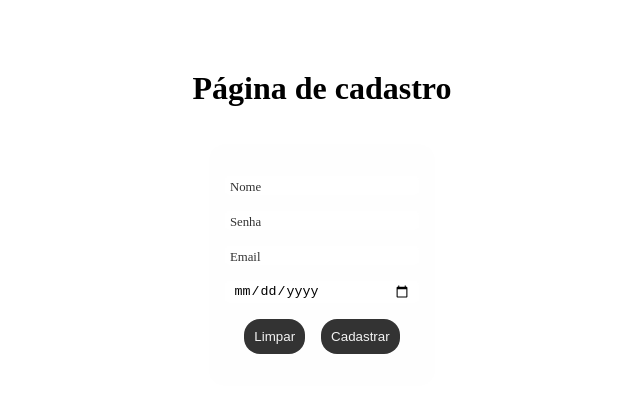
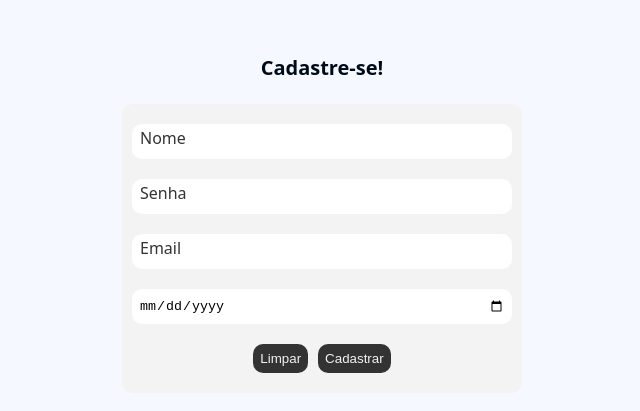
Before and after one commit to BenoGustavo/eCommerce-HTML, a plain HTML site: page html/register-form.html in a window 1280 px wide. Shown: the part 103-514 px from the top of the page, without its empty margins (318-958 px from the left). Drawn offline with Linux system fonts and the light colour scheme.

Commit message:
refac css gap

```diff
--- a/assets/css/register-user.css
+++ b/assets/css/register-user.css
@@ -13,8 +13,9 @@
 .cadastro .cadastro-form {
     display: flex;
     flex-direction: column;
-    gap: 1rem;
-    background-color: #f3f3f31f;
+    width: 50vh;
+    gap: 2rem;
+    background-color: #f3f3f3;
     padding: 2rem 1rem;
     border-radius: 1rem;
 }
@@ -30,16 +31,16 @@
     bottom: 0;
     color: #333;
     transition: 500ms;
-    font-size: .8rem;
-    padding-left: .3rem;
+    padding: 1rem .8rem;
 }
 
 .cadastro .cadastro-form label input {
+    min-height: 3.5rem;
     transition: 500ms;
     outline: transparent;
     border: 2px solid transparent;
-    border-radius: .3rem;
-    padding: 0 .4rem;
+    border-radius: 1rem;
+    padding: 0 .5rem;
 }
 
 :is(
@@ -56,8 +57,7 @@
     .cadastro .cadastro-form label:hover input + span,
     .cadastro .cadastro-form label input:focus + span
 ) {
-    bottom: 90%;
-    font-size: .7rem;
+    bottom: 70%;
     color: tomato;
     font-weight: bold;
 }
--- a/html/register-form.html
+++ b/html/register-form.html
@@ -5,12 +5,14 @@
     <meta name="viewport" content="width=device-width, initial-scale=1.0">
     <title>Cadastrar Usúario</title>
     <link rel="stylesheet" href="/assets/css/remedy.css">
+    <link rel="stylesheet" href="/assets/css/style.css">
+    <link rel="stylesheet" href="/assets/css/variables.css">
     <link rel="stylesheet" href="/assets/css/register-user.css">
 </head>
 <body>
     <main>
         <section class="cadastro">
-            <h1>Página de cadastro</h1>
+            <h1>Cadastre-se!</h1>
             <form class="cadastro-form" action="/index.html">
                 <label for="nome">
                     <input type="text" name="nome" required autocomplete="off">
```
